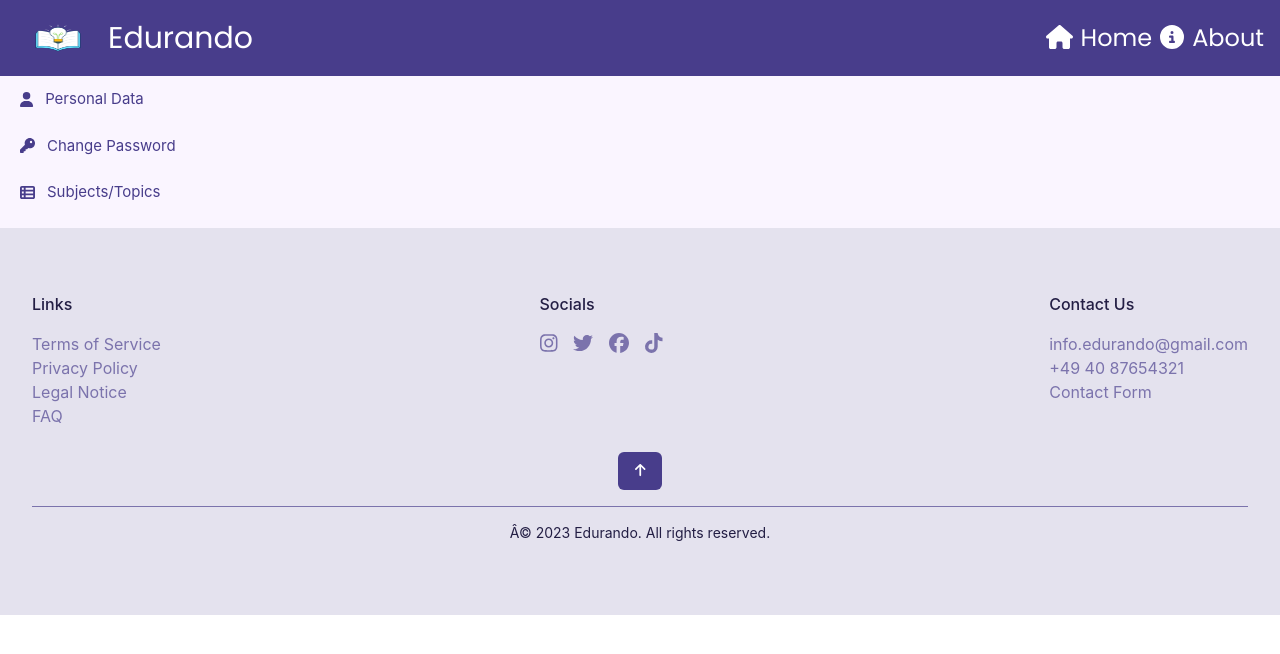
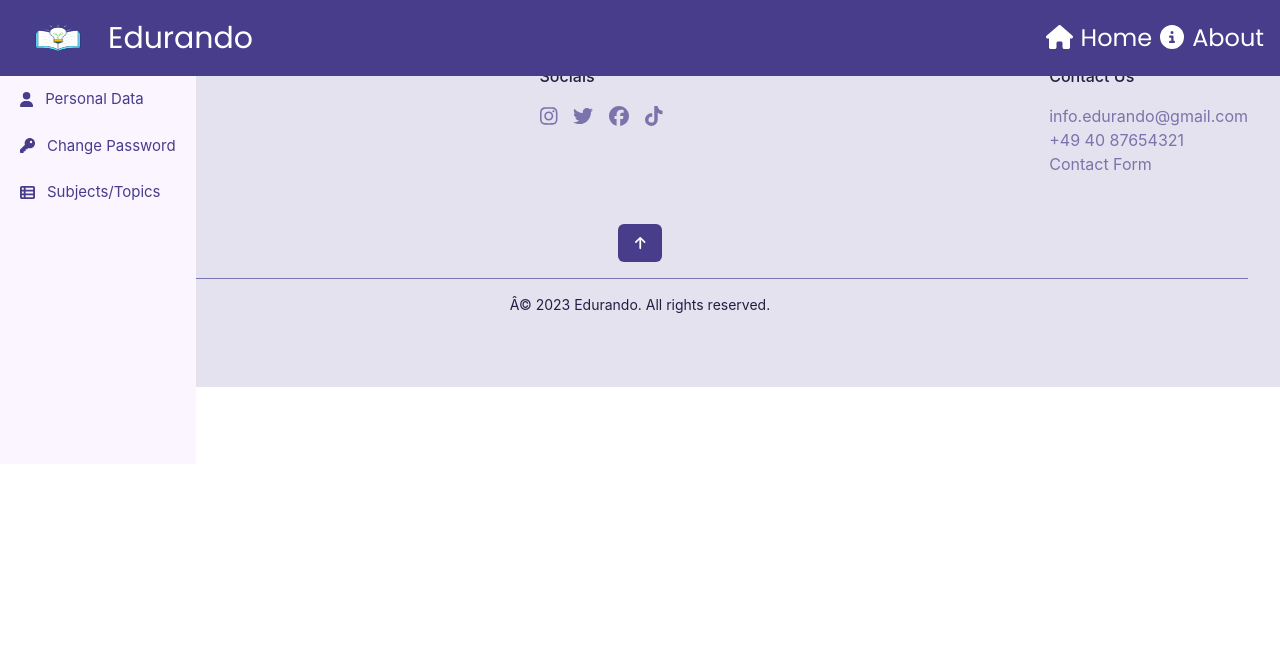
Before and after one commit to KrishKalra03/Edurando, a Vue app in the folder edurando-frontend/: page /edit in a window 1280 px wide. Shown: the top 654 px of the page. Built offline with nearby package versions, Linux system fonts and the light colour scheme.

Commit message:
E5: Frontend

```diff
--- a/edurando-frontend/src/modules/UserUpdate/EditPage.vue
+++ b/edurando-frontend/src/modules/UserUpdate/EditPage.vue
@@ -5,7 +5,7 @@
             <path clip-rule="evenodd" fill-rule="evenodd" d="M2 4.75A.75.75 0 012.75 4h14.5a.75.75 0 010 1.5H2.75A.75.75 0 012 4.75zm0 10.5a.75.75 0 01.75-.75h7.5a.75.75 0 010 1.5h-7.5a.75.75 0 01-.75-.75zM2 10a.75.75 0 01.75-.75h14.5a.75.75 0 010 1.5H2.75A.75.75 0 012 10z"></path>
         </svg>
     </button>
-    <aside id="default-sidebar" class="top-0 left-0 z-40 w-50 h-[50%] transition-transform -translate-x-full sm:translate-x-0 mt-16" aria-label="Sidebar">
+    <aside id="default-sidebar" class="fixed top-0 left-0 z-40 w-50 h-[50%] transition-transform -translate-x-full sm:translate-x-0 mt-16" aria-label="Sidebar">
     <div class="h-full px-3 py-4 overflow-y-auto bg-purple-50">
             <ul class="space-y-2 font-medium text-[#483d8b]">
                 <li>
```
